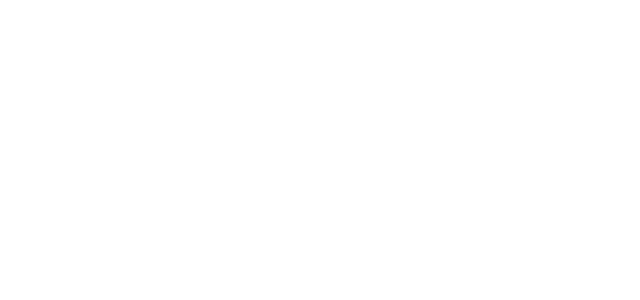
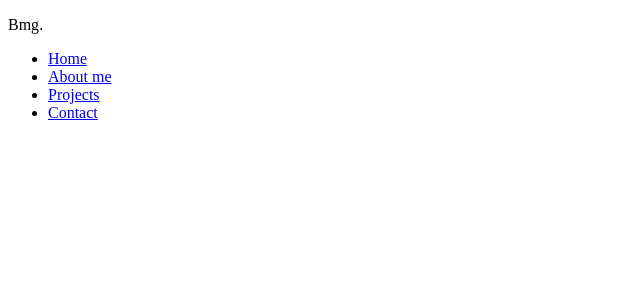
Before and after one commit to mariegrace31/official_portfolio, a React (Create React App) app: page / in a window 1280 px wide. Shown: the top 300 px of the page, without its empty margins (0-640 px from the left). Built offline with nearby package versions, Linux system fonts and the light colour scheme.

Commit message:
Add the navbar

```diff
--- a/public/index.html
+++ b/public/index.html
@@ -24,7 +24,7 @@
       work correctly both with client-side routing and a non-root public URL.
       Learn how to configure a non-root public URL by running `npm run build`.
     -->
-    <title>React App</title>
+    <title>My portfolio</title>
   </head>
   <body>
     <noscript>You need to enable JavaScript to run this app.</noscript>
--- a/src/App.js
+++ b/src/App.js
@@ -1,14 +1,11 @@
-import './App.css';
-import { Routes, Route } from 'react-router-dom';
-import Layout from './components/Layout';
+import './styles/App.css';
+import Navbar from './components/Navbar';
 
 function App() {
   return (
-    <>
-      <Routes>
-        <Route path="/" element={<Layout />} />
-      </Routes>
-    </>
+    <div className="App">
+      <Navbar />
+    </div>
   );
 }
 
--- a/src/components/Layout.js
+++ /dev/null
@@ -1,10 +0,0 @@
-import React from 'react';
-
-const Layout = () => {
-  return;
-    <>
-      Hello
-    </>;
-};
-
-export default Layout;
--- /dev/null
+++ b/src/components/Navbar.js
@@ -0,0 +1,28 @@
+import React from 'react';
+
+const Navbar = () => (
+  <div className="nav-bar">
+    <p>
+      Bmg
+      <span>.</span>
+    </p>
+    <div className="Nav-links">
+      <ul>
+        <li>
+          <a href="#home">Home</a>
+        </li>
+        <li>
+          <a href="#about">About me</a>
+        </li>
+        <li>
+          <a href="projects">Projects</a>
+        </li>
+        <li>
+          <a href="contact">Contact</a>
+        </li>
+      </ul>
+    </div>
+  </div>
+);
+
+export default Navbar;
```
Also changed, not shown: src/styles/App.css (renamed from src/App.css).
